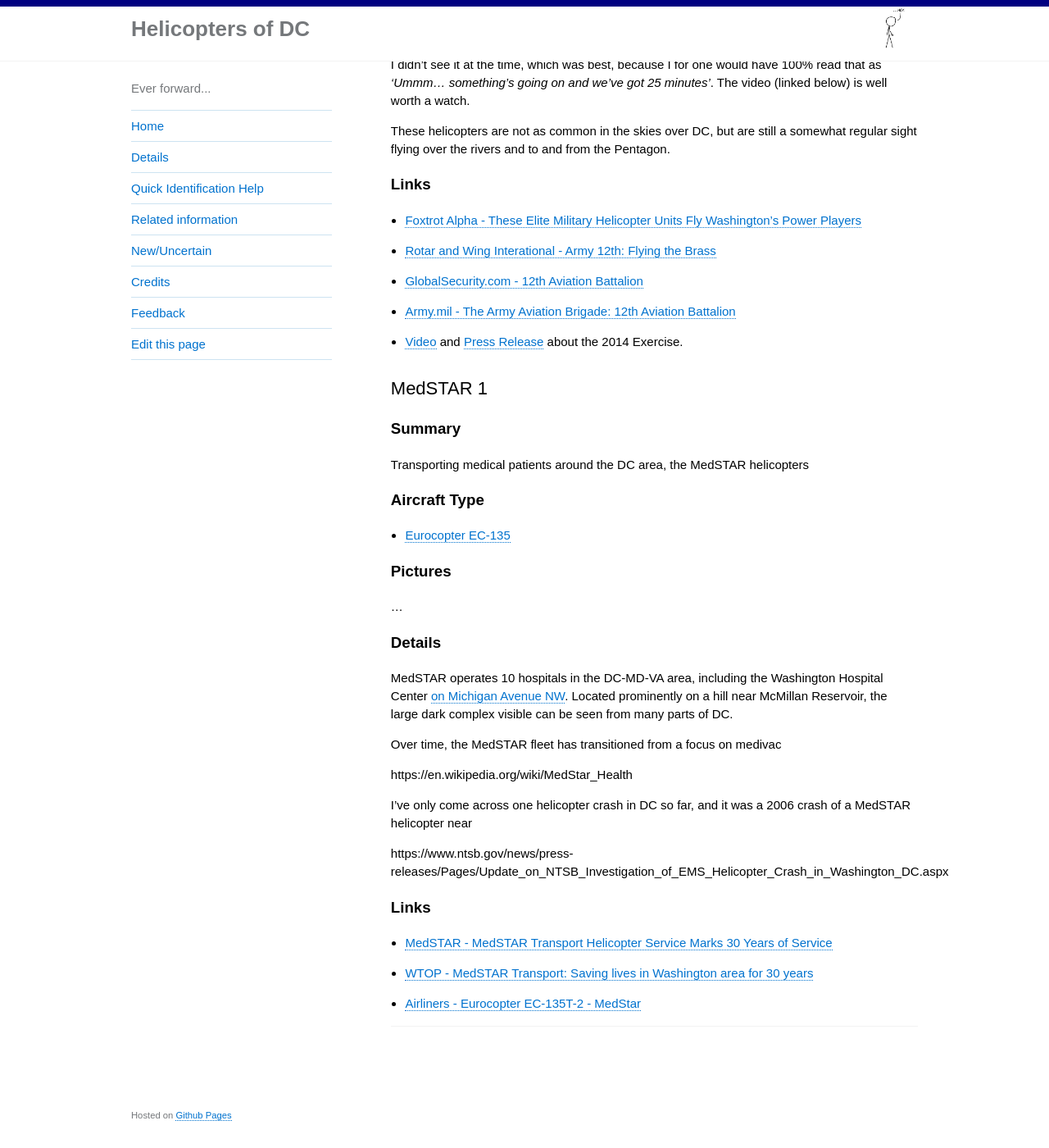
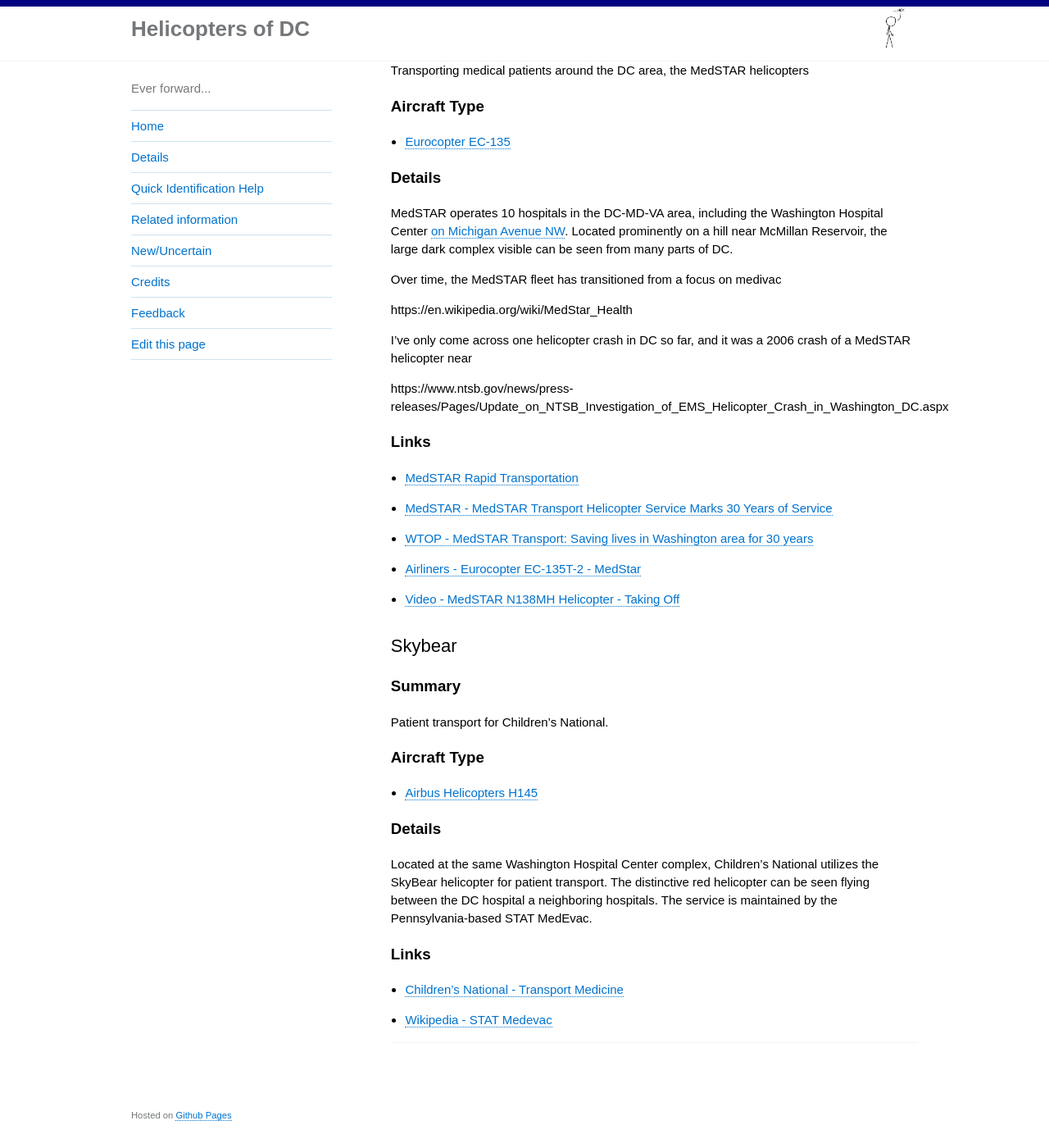
Before and after one commit to gbinal/dc-helicopters, a Jekyll site: the page built from pages/details.md, in a window 1280 px wide and 1400 px high, scrolled down 5861 px. Shown: the whole window at 82% size. Built offline with Jekyll 4.4.1, drawn with Linux system fonts in a browser that asks for light colours; some of the changed text lies outside the part shown.

Commit message:
adding 2 more

```diff
--- a/pages/details.md
+++ b/pages/details.md
@@ -18,9 +18,6 @@
 * [VH-60N Black Hawk](https://en.wikipedia.org/wiki/Sikorsky_UH-60_Black_Hawk)
 * [MV-22 Ospreys](https://en.wikipedia.org/wiki/Bell_Boeing_V-22_Osprey)
 * [CH-46 Sea Knight](https://en.wikipedia.org/wiki/Boeing_Vertol_CH-46_Sea_Knight#United_States)
-
-### Pictures
-...
 
 ### Details
 
@@ -60,9 +57,6 @@
 ### Aircraft Type
 * [MH-65C Dolphin](https://en.wikipedia.org/wiki/Eurocopter_HH-65_Dolphin)
 
-### Pictures
-...
-
 ### Details
 
 Washington, DC has a multi-layered air defense system.  This includes (but I'm sure isn't limited to):
@@ -99,8 +93,6 @@
 
 * [Bell 412EP](https://en.wikipedia.org/wiki/Bell_412)
 
-### Pictures
-...
 
 ### Details
 
@@ -130,9 +122,6 @@
 ### Aircraft Type
 * [Eurocopter AS350B3](https://en.wikipedia.org/wiki/Eurocopter_AS350_%C3%89cureuil)
 
-### Pictures
-...
-
 ### Details
 
 Able to operate at day or night, the main missions of this unit is searching for suspects or missing persons, assisting in vehicle pursuits (so that pursuing police cars can more safely maintain the chase), and observing large demonstrations.
@@ -157,8 +146,6 @@
 ### Aircraft Type
 UH-1N Twin Hueys
 
-### Pictures
-
 ### Details
 
 I'd suggest that these are far and away the most commonly seen but less identified helicopters over DC. The fly across and back, east and west over the city several times every day.  Similar to the US Army unit described above, they play a role in...
@@ -173,10 +160,6 @@
 * [Air Force District of Washington - Andrews Helicopter Squadron '1st,' Only Of Its Kind](https://www.afdw.af.mil/News/Features/Display/Article/336361/andrews-helicopter-squadron-1st-only-of-its-kind/)
 
 
-
-
-
-
 ## US Army - 12th Aviation Battalion
 
 ### Summary
@@ -185,9 +168,6 @@
 ### Aircraft Type
 * Blackhawk UH-72
 * Blackhawk UH-70
-
-### Pictures
-...
 
 ### Details
 
@@ -208,7 +188,7 @@
 
 
 
-## MedSTAR 1
+## MedSTAR
 
 ### Summary
 
@@ -217,8 +197,6 @@
 ### Aircraft Type
 * [Eurocopter EC-135](https://en.wikipedia.org/wiki/Eurocopter_EC135)
 
-### Pictures
-...
 
 ### Details
 
@@ -237,6 +215,29 @@
 
 ### Links
 
+* [MedSTAR Rapid Transportation](https://www.medstarwashington.org/our-services/medstar-heart-vascular-institute/treatments/medstar-rapid-transportation/)
 * [MedSTAR - MedSTAR Transport Helicopter Service Marks 30 Years of Service](https://www.medstarwashington.org/news/2013/07/03/medstar-transport-helicopter-service-marks-30-years-of-service/)
 * [WTOP - MedSTAR Transport: Saving lives in Washington area for 30 years](https://wtop.com/news/2013/07/medstar-transport-saving-lives-in-washington-area-for-30-years/slide/1/)
 * [Airliners -  Eurocopter EC-135T-2 - MedStar](https://www.airliners.net/photo/MedStar/Eurocopter-EC-135T-2/1166869)
+* [Video - MedSTAR N138MH Helicopter - Taking Off](https://www.youtube.com/watch?v=5-bcVnGj6B4)
+
+
+
+
+## Skybear
+
+### Summary
+
+Patient transport for Children's National.
+
+### Aircraft Type
+* [Airbus Helicopters H145](https://en.wikipedia.org/wiki/Eurocopter_EC145)
+
+### Details
+
+Located at the same Washington Hospital Center complex, Children's National utilizes the SkyBear helicopter for patient transport.  The distinctive red helicopter can be seen flying between the DC hospital a neighboring hospitals.  The service is maintained by the Pennsylvania-based STAT MedEvac.
+
+
+### Links
+* [Children's National - Transport Medicine](https://childrensnational.org/departments/transport-medicine)
+* [Wikipedia - STAT Medevac](https://en.wikipedia.org/wiki/STAT_Medevac)
```
